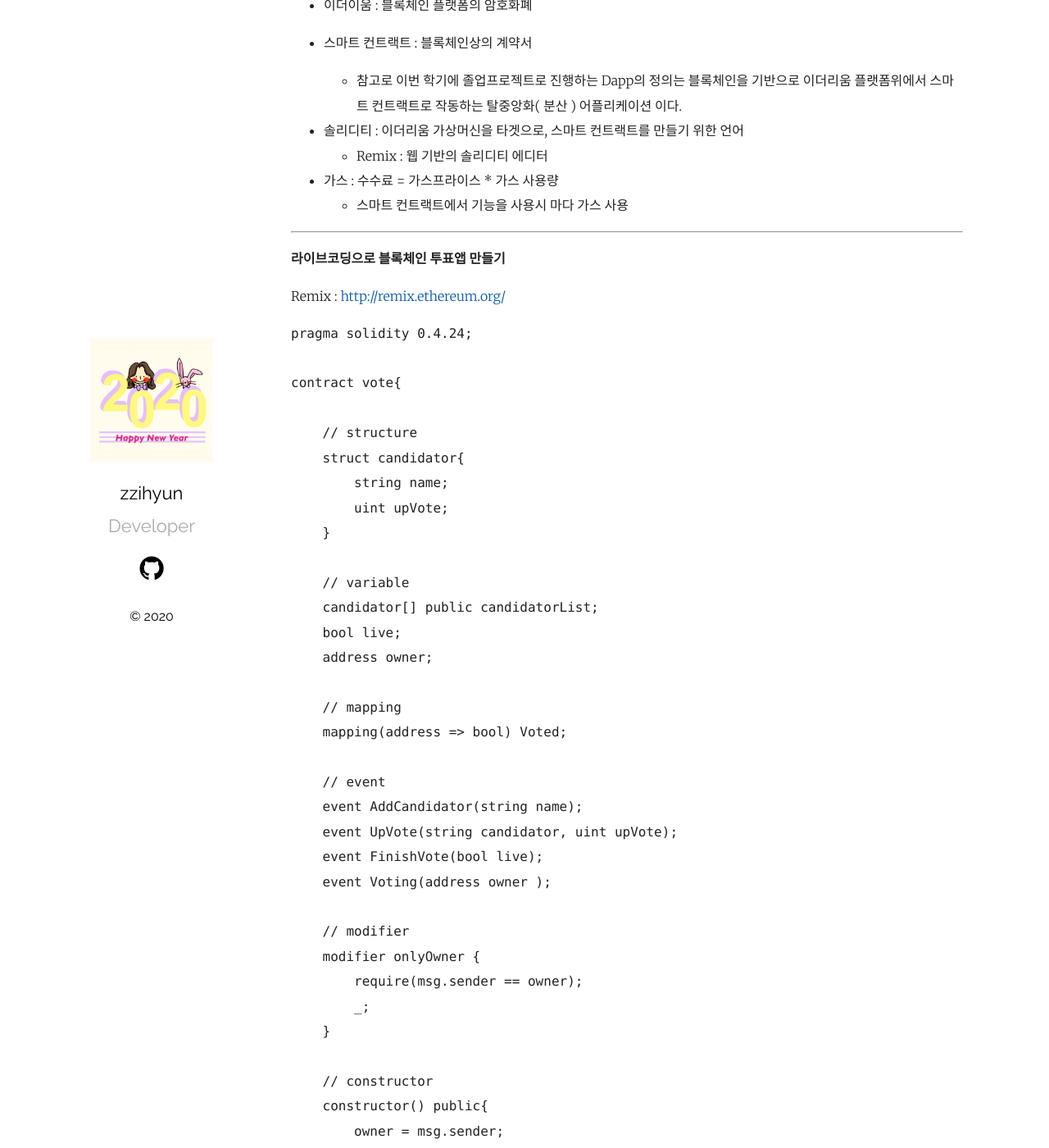
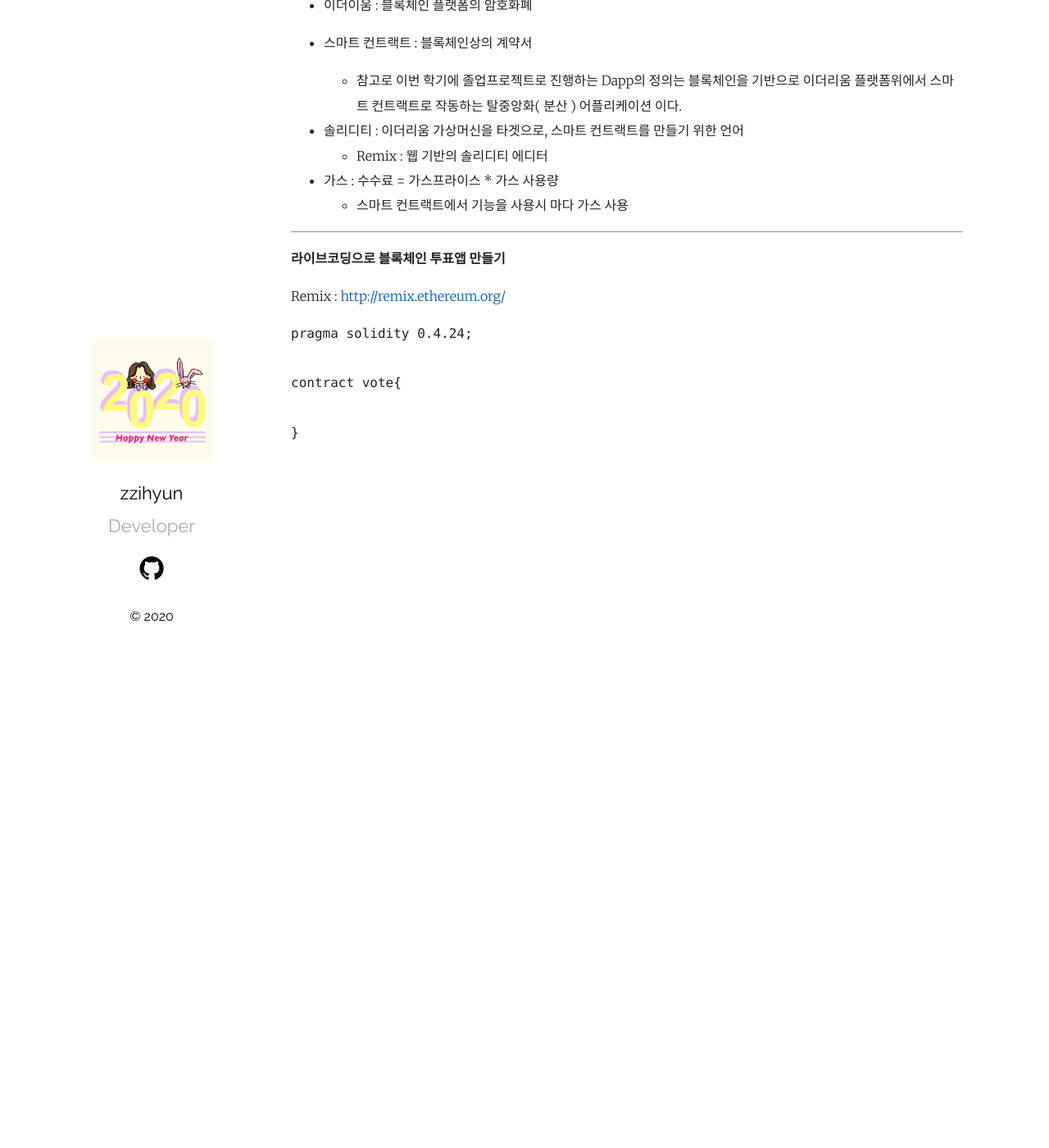
Before and after one commit to jhhhj1002/jhhhj1002.github.io, a Jekyll site: the page built from _posts/2020-03-21-Blockchain-&-Solidity.markdown, in a window 1280 px wide and 1400 px high, scrolled down 270 px. Shown: the whole window at 82% size. Built offline with Jekyll 4.4.1, drawn with Linux system fonts in a browser that asks for light colours; after the commit the page ends 900 px from its top, so only the background shows below that; some of the changed text lies outside the part shown.

Commit message:
Update 2020-03-21-Blockchain-&-Solidity.markdown

````diff
--- a/_posts/2020-03-21-Blockchain-&-Solidity.markdown
+++ b/_posts/2020-03-21-Blockchain-&-Solidity.markdown
@@ -32,70 +32,6 @@ pragma solidity 0.4.24;
 
 contract vote{
 
-    // structure
-    struct candidator{
-        string name;
-        uint upVote;
-    }
-
-    // variable
-    candidator[] public candidatorList;
-    bool live;
-    address owner;
-
-    // mapping
-    mapping(address => bool) Voted;
-
-    // event
-    event AddCandidator(string name);
-    event UpVote(string candidator, uint upVote);
-    event FinishVote(bool live);
-    event Voting(address owner );
-
-    // modifier
-    modifier onlyOwner {
-        require(msg.sender == owner);
-        _;
-    }
-
-    // constructor
-    constructor() public{
-        owner = msg.sender;
-        live = true;
-
-        emit Voting(owner);
-    }
-
-    // candidator
-    function addCandidator (string _name) public onlyOwner{
-        require(live == true);
-        require(candidatorList.length < 5);
-        candidatorList.push(candidator(_name,0));
-
-        //emit event
-        emit AddCandidator(_name);
-    }
-
-    // voting
-    function upVote (uint _indexOfCandidator) public{
-        require(live == true);
-        require(_indexOfCandidator < candidatorList.length);
-        require(Voted[msg.sender] == false);
-        candidatorList[_indexOfCandidator].upVote++;
-
-        Voted[msg.sender] = true;
-
-        //emit event
-        emit UpVote(candidatorList[_indexOfCandidator].name, candidatorList[_indexOfCandidator].upVote);
-    }
-
-    // finish vote
-    function finishVote () public onlyOwner{
-        require(live == true);
-        live = false;
-
-        emit FinishVote(live);
-    }
 }
 
 ```
````
